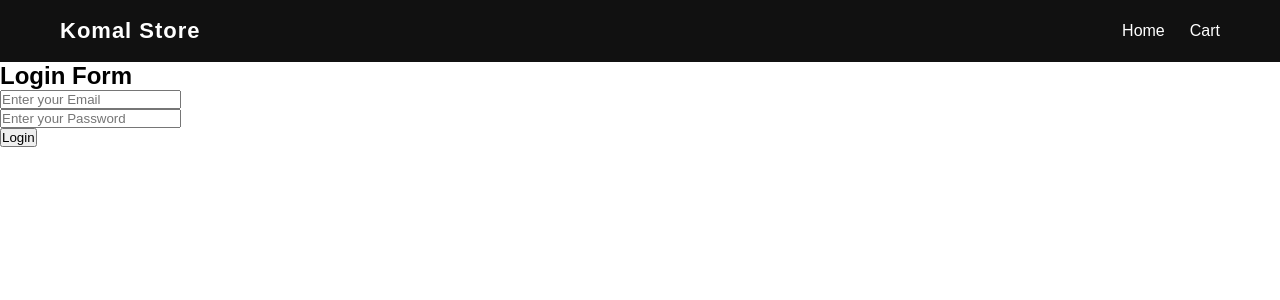
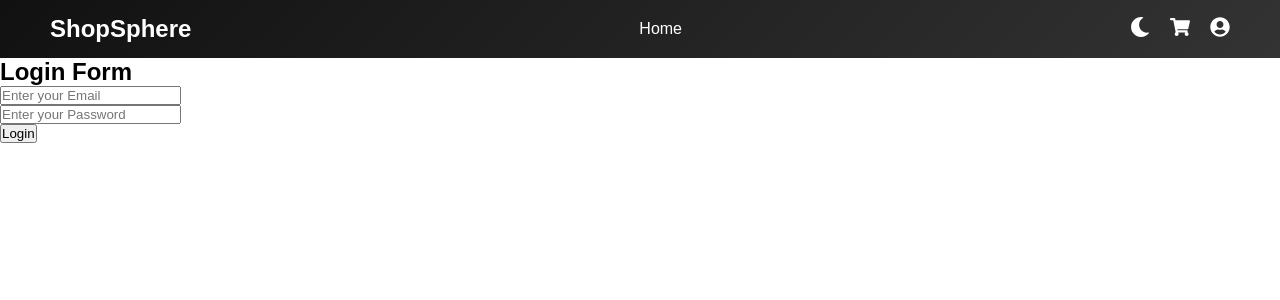
Before and after one commit to Komalkori2004/MERN-PROJECT, a React (Vite) app in the folder MERN/: page /login in a window 1280 px wide. Shown: the top 300 px of the page. Built offline with nearby package versions, Linux system fonts and the light colour scheme.

Commit message:
Make Products page the home route and update navbar

```diff
--- a/MERN/package.json
+++ b/MERN/package.json
@@ -13,6 +13,7 @@
     "axios": "^1.13.5",
     "react": "^19.2.0",
     "react-dom": "^19.2.0",
+    "react-icons": "^5.5.0",
     "react-router-dom": "^7.13.0"
   },
   "devDependencies": {
--- a/MERN/src/App.jsx
+++ b/MERN/src/App.jsx
@@ -8,13 +8,13 @@ import ProductDetails from "./products/ProductDetails";
 import Products from "./products/products";
 import AddProduct from "./products/addProduct";
 import Cart from "./products/cart";
-import Nav from "./pages/nav";
+import Navbar from "./pages/nav";
 
 
 function App() {
   return (
     <>
-     <Nav></Nav>
+     <Navbar></Navbar>
 
 
         <Routes>
--- a/MERN/src/pages/nav.jsx
+++ b/MERN/src/pages/nav.jsx
@@ -1,17 +1,62 @@
-import { Link } from "react-router-dom";
-import "../style/nav.css"
+import { Link, useNavigate } from "react-router-dom";
+import { useEffect, useState } from "react";
+import { FaShoppingCart, FaUserCircle, FaMoon, FaSun } from "react-icons/fa";
+import "../style/nav.css";
 
-function Nav() {
+const Navbar = () => {
+  const [dropdown, setDropdown] = useState(false);
+  const [darkMode, setDarkMode] = useState(false);
+  const navigate = useNavigate();
+
+  const toggleDark = () => {
+    setDarkMode(!darkMode);
+    document.body.classList.toggle("dark-mode");
+  };
+
+  const logout = () => {
+    localStorage.removeItem("token");
+    navigate("/login");
+  };
+
   return (
     <nav className="navbar">
-      <h2 className="logo">Komal Store</h2>
+      <div className="logo">
+        <Link to="/">ShopSphere</Link>
+      </div>
 
       <div className="nav-links">
-        <Link to="/" className="nav-link">Home</Link>
-        <Link to="/cart" className="nav-link">Cart</Link>
+        <Link to="/" className="nav-item">Home</Link>
+        {/* <Link to="/products" className="nav-item">Products</Link> */}
+      </div>
+
+      <div className="nav-right">
+        {/* Dark Mode Toggle */}
+        <button className="icon-btn" onClick={toggleDark}>
+          {darkMode ? <FaSun /> : <FaMoon />}
+        </button>
+
+        {/* Cart */}
+        <Link to="/cart" className="icon-btn">
+          <FaShoppingCart />
+        </Link>
+
+        {/* User Dropdown */}
+        <div className="user-menu">
+          <FaUserCircle
+            className="icon-btn"
+            onClick={() => setDropdown(!dropdown)}
+          />
+
+          {dropdown && (
+            <div className="dropdown">
+              <Link to="/profile">Profile</Link>
+              <button onClick={logout}>Logout</button>
+            </div>
+          )}
+        </div>
       </div>
     </nav>
   );
-}
+};
 
-export default Nav;
+export default Navbar
--- a/MERN/src/products/cart.jsx
+++ b/MERN/src/products/cart.jsx
@@ -1,5 +1,6 @@
 import { useEffect, useState } from "react";
 import axios from "axios";
+import "../style/cart.css"
 
 const Cart = () => {
   const token = localStorage.getItem("token");
@@ -67,38 +68,42 @@ if (quantity < 1) {
 
   return (
     <>
-      <div style={{ padding: "40px", maxWidth: "900px", margin: "auto" }}>
-        <h1>My Cart 🛒</h1>
+ <div className="cart-container">
+  <h1 className="cart-title">My Cart 🛒</h1>
 
   {cart.items.length === 0 ? (
-          <p>Your cart is empty</p>
+    <div style={{ textAlign: "center", marginTop: "50px" }}>
+      <h2>Your Cart is Empty</h2>
+      <p>Add products to continue shopping</p>
+    </div>
   ) : (
     <>
       {cart.items.map((item) => (
-              <div
-                key={item._id}
-                style={{
-                  display: "flex",
-                  alignItems: "center",
-                  border: "1px solid #ddd",
-                  padding: "20px",
-                  marginBottom: "20px",
-                  borderRadius: "10px",
-                }}
-              >
-                {/* IMAGE */}
+        <div key={item._id} className="cart-item">
           <img
             src={`${import.meta.env.VITE_API_URL}/${item.product.thumbnail}`}
             alt={item.product.title}
-                  width="120"
-                  style={{ borderRadius: "10px", marginRight: "20px" }}
           />
 
-                {/* DETAILS */}
-                <div style={{ flex: 1 }}>
+          <div className="cart-details">
             <h3>{item.product.title}</h3>
             <p>Price: ₹{item.product.finalPrice}</p>
-                  <p>Subtotal: ₹{item.product.finalPrice * item.quantity}</p>
+            <p>
+              Subtotal: ₹
+              {item.product.finalPrice * item.quantity}
+            </p>
+
+            <div className="qty-box">
+              <button
+                onClick={() =>
+                  updateQty(item.product._id, item.quantity - 1)
+                }
+              >
+                -
+              </button>
+
+              <span>{item.quantity}</span>
+
               <button
                 onClick={() =>
                   updateQty(item.product._id, item.quantity + 1)
@@ -106,39 +111,32 @@ if (quantity < 1) {
               >
                 +
               </button>
-                  <p>Quantity: {item.quantity}</p>
+            </div>
+
             <button
-                    onClick={() =>
-                      updateQty(item.product._id, item.quantity - 1)
-                    }
+              className="remove-btn"
+              onClick={() => Remove(item.product._id)}
             >
-                    -
-                  </button>
-                  <br />
-                  <button onClick={() => Remove(item.product._id)}>
-                    remove
+              Remove
             </button>
           </div>
         </div>
       ))}
 
-            {/* TOTAL SECTION */}
-            <div
-              style={{
-                borderTop: "2px solid #000",
-                paddingTop: "20px",
-                textAlign: "right",
-              }}
-            >
+      <div className="cart-summary">
         <p>Subtotal: ₹{totalPrice}</p>
         <p>Shipping: ₹{shipping}</p>
         <hr />
         <h2>Grand Total: ₹{grandTotal}</h2>
+
+        <button className="checkout-btn">
+          Proceed to Checkout
+        </button>
       </div>
     </>
   )}
 </div>
     </>
-  );
-};
+  )
+}
 export default Cart;
--- /dev/null
+++ b/MERN/src/style/cart.css
@@ -0,0 +1,69 @@
+.cart-container {
+  max-width: 900px;
+  margin: 40px auto;
+  padding: 20px;
+}
+
+.cart-title {
+  margin-bottom: 30px;
+}
+
+.cart-item {
+  display: flex;
+  gap: 20px;
+  border: 1px solid #eee;
+  padding: 20px;
+  margin-bottom: 20px;
+  border-radius: 12px;
+  box-shadow: 0 4px 10px rgba(0, 0, 0, 0.05);
+  align-items: center;
+}
+
+.cart-item img {
+  width: 120px;
+  border-radius: 10px;
+}
+
+.cart-details {
+  flex: 1;
+}
+
+.qty-box {
+  display: flex;
+  align-items: center;
+  gap: 10px;
+  margin: 10px 0;
+}
+
+.qty-box button {
+  padding: 5px 12px;
+  font-size: 16px;
+  cursor: pointer;
+}
+
+.remove-btn {
+  background: red;
+  color: white;
+  border: none;
+  padding: 6px 12px;
+  border-radius: 6px;
+  cursor: pointer;
+}
+
+.cart-summary {
+  margin-top: 30px;
+  padding: 20px;
+  background: #f8f8f8;
+  border-radius: 12px;
+  text-align: right;
+}
+
+.checkout-btn {
+  margin-top: 10px;
+  padding: 10px 20px;
+  background: black;
+  color: white;
+  border: none;
+  border-radius: 8px;
+  cursor: pointer;
+}
--- a/MERN/src/style/nav.css
+++ b/MERN/src/style/nav.css
@@ -1,36 +1,103 @@
-/* Navbar Container */
+/* Gradient Navbar */
 .navbar {
-  width: 100%;
   display: flex;
   justify-content: space-between;
   align-items: center;
-  padding: 18px 60px;
-  background-color: #111;
+  padding: 15px 50px;
+  background: linear-gradient(135deg, #111, #333);
+  color: white;
+  position: sticky;
+  top: 0;
+  z-index: 1000;
+}
+
+/* Logo */
+.logo a {
+  font-size: 24px;
+  font-weight: bold;
+  color: white;
+  text-decoration: none;
+}
+
+/* Links */
+.nav-links {
+  display: flex;
+  gap: 30px;
+}
+
+.nav-item {
+  position: relative;
+  text-decoration: none;
+  color: white;
+  font-weight: 500;
+}
+
+/* Animated underline */
+.nav-item::after {
+  content: "";
+  position: absolute;
+  width: 0%;
+  height: 2px;
+  background: #00f2ff;
+  left: 0;
+  bottom: -5px;
+  transition: 0.3s ease;
+}
+
+.nav-item:hover::after {
+  width: 100%;
+}
+
+/* Right Section */
+.nav-right {
+  display: flex;
+  align-items: center;
+  gap: 20px;
+}
+
+.icon-btn {
+  font-size: 20px;
+  cursor: pointer;
+  background: none;
+  border: none;
   color: white;
 }
 
-/* Logo */
-.logo {
-  font-size: 22px;
-  font-weight: bold;
-  letter-spacing: 1px;
+/* Dropdown */
+.user-menu {
+  position: relative;
 }
 
-/* Links Container */
-.nav-links {
+.dropdown {
+  position: absolute;
+  top: 35px;
+  right: 0;
+  background: white;
+  color: black;
+  border-radius: 8px;
+  padding: 10px;
   display: flex;
-  gap: 25px;
+  flex-direction: column;
+  min-width: 120px;
 }
 
-/* Individual Link */
-.nav-link {
-  color: white;
+.dropdown a,
+.dropdown button {
   text-decoration: none;
-  font-size: 16px;
-  transition: 0.3s ease;
+  border: none;
+  background: none;
+  padding: 8px;
+  text-align: left;
+  cursor: pointer;
 }
 
-/* Hover Effect */
-.nav-link:hover {
-  color: #ff4d4d;
+.dropdown a:hover,
+.dropdown button:hover {
+  background: #f0f0f0;
 }
+
+/* Dark Mode */
+.dark-mode {
+  background: #111;
+  color: white;
+}
```
Also changed, not shown: 1 other file (tests, documents, lock files or other folders). Lines whose indentation alone changed are shown as unchanged.
